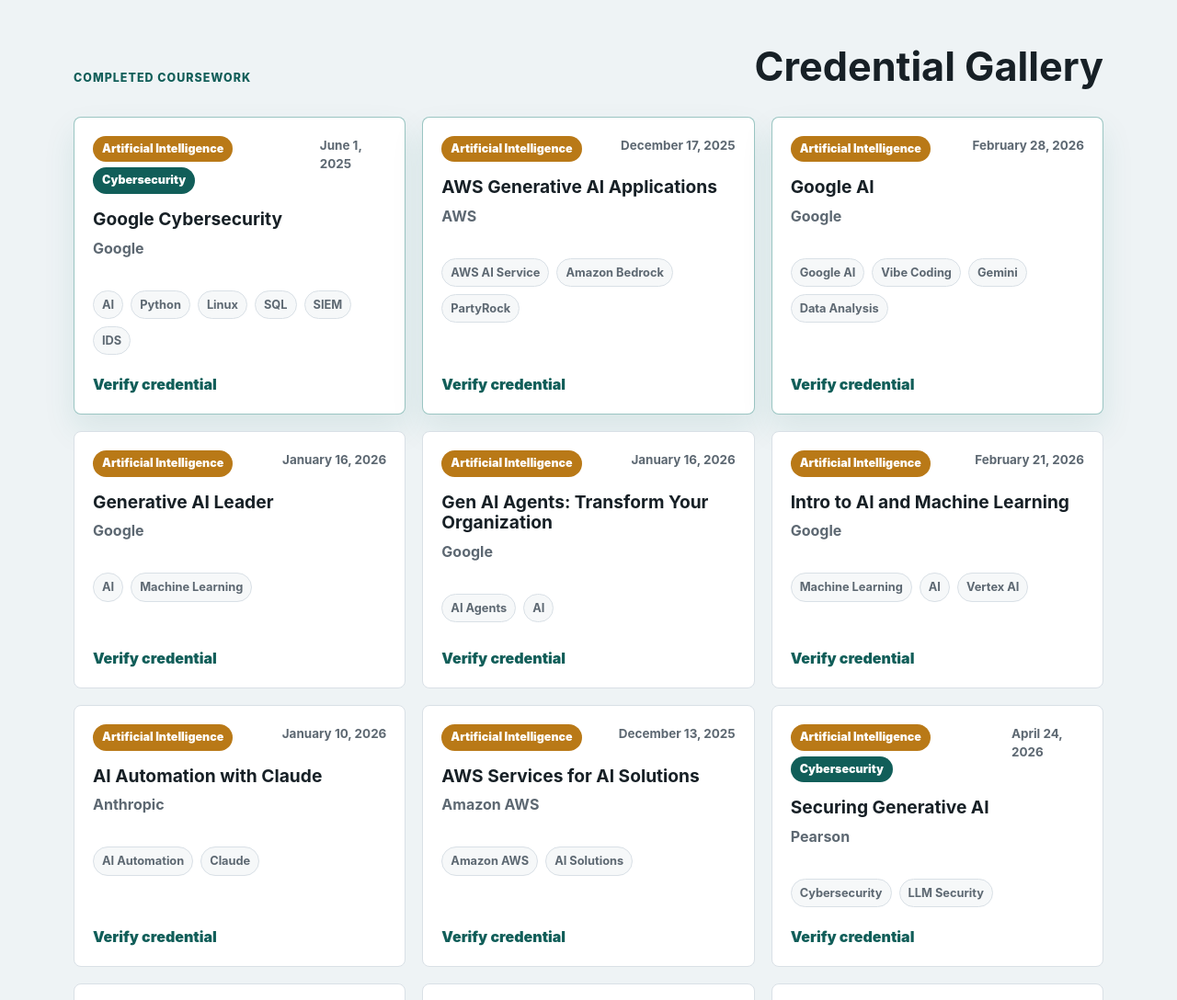
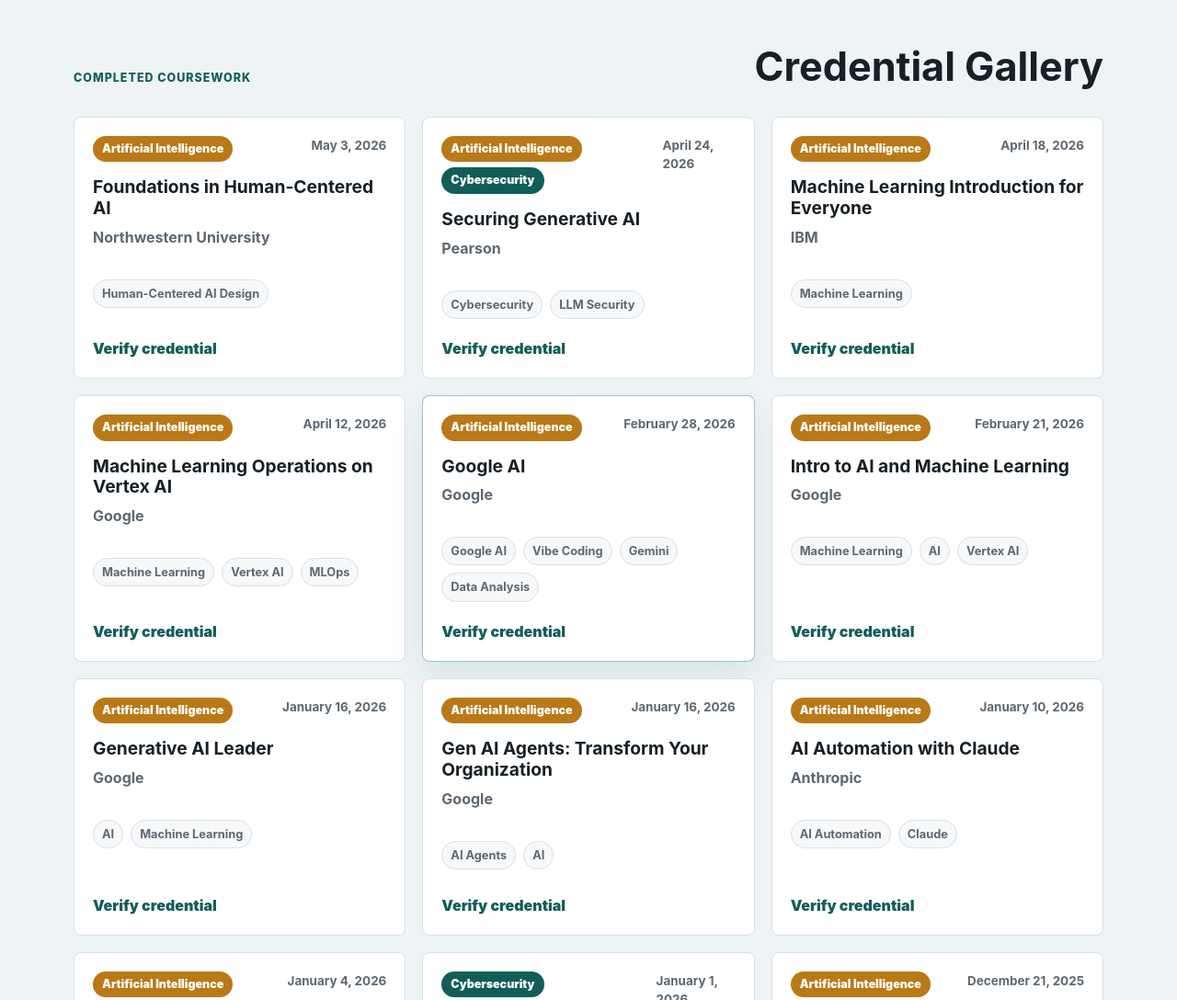
Before and after one commit to CN45/coursera-credentials, a plain HTML site: page index.html in a window 1280 px wide. Shown: the part 880-1968 px from the top of the page at 92% size. Drawn offline with Linux system fonts and the light colour scheme.

Commit message:
Sort credentials by completion date

```diff
--- a/index.html
+++ b/index.html
@@ -82,6 +82,6 @@
     </main>
 
     <script src="credentials.js?v=20260502-2"></script>
-    <script src="script.js"></script>
+    <script src="script.js?v=20260503-1"></script>
   </body>
 </html>
--- a/script.js
+++ b/script.js
@@ -1,4 +1,6 @@
-const credentials = (window.CREDENTIALS || []).filter((credential) => credential.include);
+const credentials = (window.CREDENTIALS || [])
+  .filter((credential) => credential.include)
+  .sort((a, b) => getCompletionTime(b.completed) - getCompletionTime(a.completed));
 let activeCategory = "All";
 
 const grid = document.querySelector("#credential-grid");
@@ -7,6 +9,11 @@ const skillCloud = document.querySelector("#skill-cloud");
 
 function normalizeClassName(value) {
   return value.toLowerCase().replace(/[^a-z0-9]+/g, "-").replace(/(^-|-$)/g, "");
+}
+
+function getCompletionTime(dateText) {
+  const timestamp = Date.parse(dateText);
+  return Number.isNaN(timestamp) ? 0 : timestamp;
 }
 
 function getCategories() {
```
